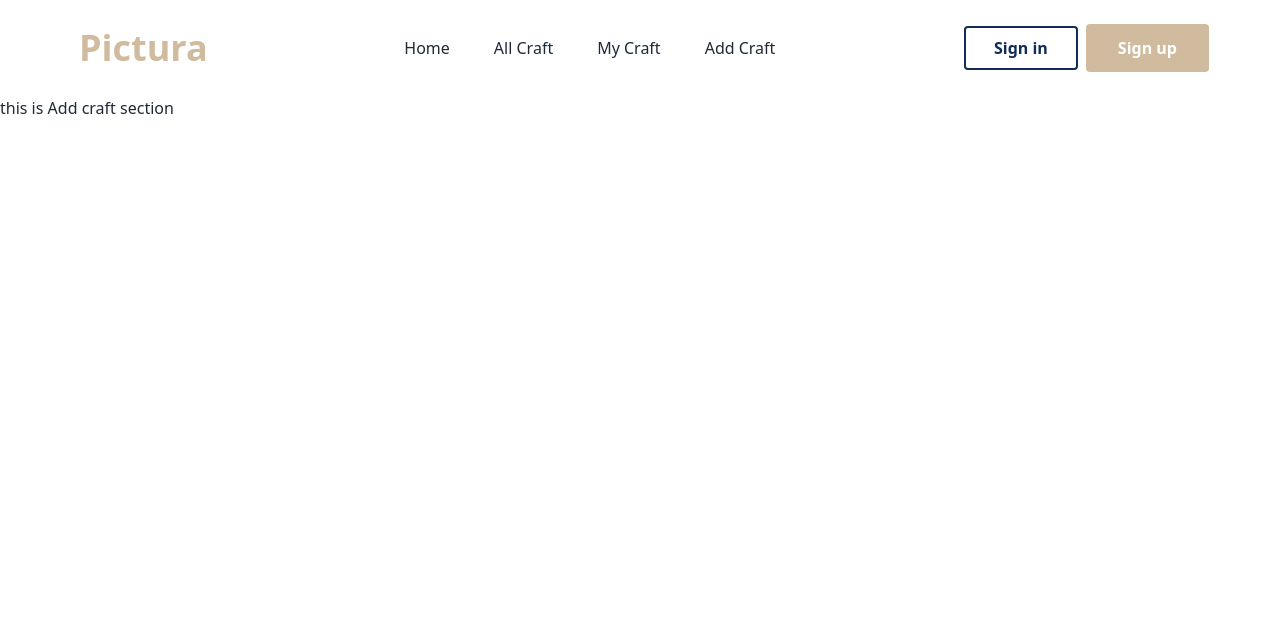
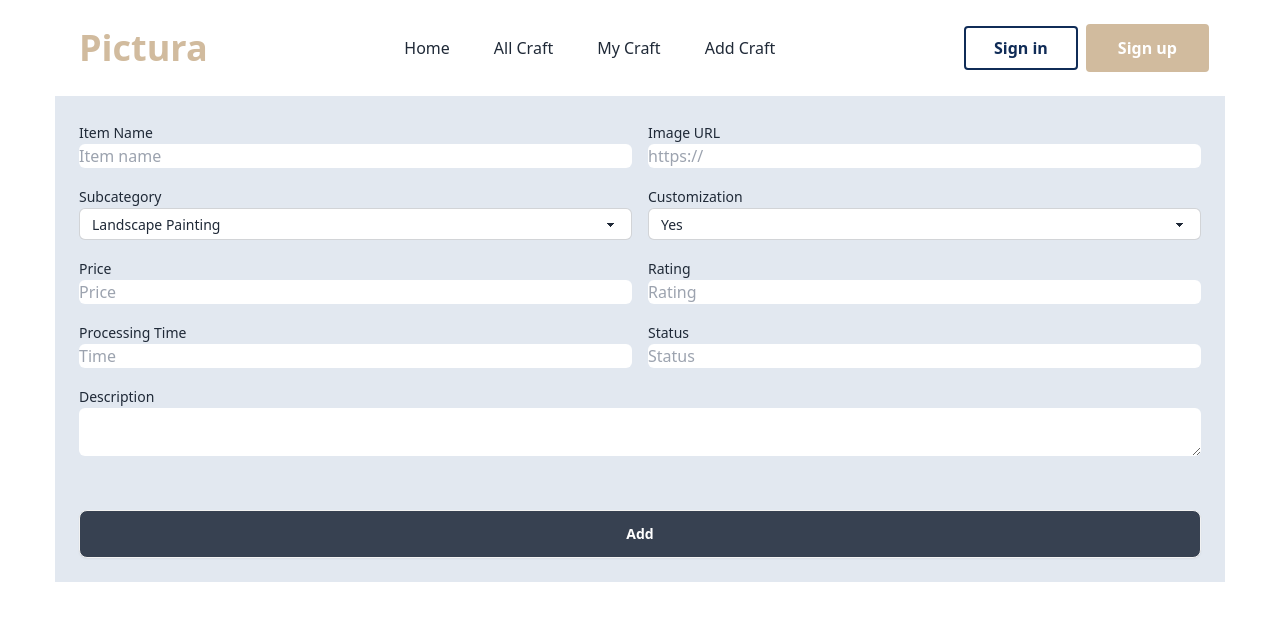
Before and after one commit to JayedXishan/Pictura-client, a React (Vite) app: page /addcraft in a window 1280 px wide. Shown: the top 620 px of the page. Built offline with nearby package versions, Linux system fonts and the light colour scheme; no server answers.

Commit message:
add craft section added

```diff
--- /dev/null
+++ b/src/Components/Craft.jsx
@@ -0,0 +1,35 @@
+import React from 'react';
+import { LuBadgeDollarSign } from "react-icons/lu";
+import { FaRegStar } from "react-icons/fa";
+
+const Craft = () => {
+    return (
+        <div>
+            <div>
+                <div className="card card-compact w-96 bg-base-100 shadow-xl">
+                    <figure><img src="https://daisyui.com/images/stock/photo-1606107557195-0e29a4b5b4aa.jpg" alt="Shoes" /></figure>
+                    <div className="card-body">
+                        <h2 className="card-title">Shoes!</h2>
+                        <p>Lorem ipsum dolor sit amet, consectetur adipisicing elit. Architecto, velit accusantium quia eaque perspiciatis mollitia minima ratione sint officiis quas?</p>
+                        <div className='flex justify-between'>
+                            <div className='flex space-x-2 items-center'>
+                                <LuBadgeDollarSign className='text-[#D1BB9E]' />
+                                <p>200</p>
+                            </div>
+                            <div className='flex space-x-2 items-center'>
+                                <FaRegStar className='text-[#D1BB9E]' />
+                                <p>4.8</p>
+                            </div>
+
+                        </div>
+                        <div className="card-actions justify-end">
+                            <button className="btn bg-[#D1BB9E] text-white">View details</button>
+                        </div>
+                    </div>
+                </div>
+            </div>
+        </div>
+    );
+};
+
+export default Craft;
--- /dev/null
+++ b/src/Components/CraftContainer.jsx
@@ -0,0 +1,25 @@
+import React from 'react';
+import Craft from './Craft';
+import { useLoaderData } from 'react-router-dom';
+
+const CraftContainer = () => {
+
+    const crafts = useLoaderData();
+
+    return (
+        <div className='lg:w-[1170px] mx-auto my-[100px]'>
+            <div className='w-full mb-[60px]'>
+                <h3 className='text-center text-2xl font-bold' >Our Arts and Crafts </h3>
+                <p className='w-[70%] text-center mx-auto'>Lorem ipsum dolor sit, amet consectetur adipisicing elit. Reiciendis consequatur, hic dolorum nulla dolor ipsum porro laboriosam maiores quas ea.</p>
+            </div>
+            <div className='grid grid-cols-3 gap-4'>
+                {
+                     crafts.slice(0,6).map(craft => <Craft craft={craft} key={craft._id}></Craft>)
+                }
+
+            </div>
+        </div>
+    );
+};
+
+export default CraftContainer;
--- a/src/Pages/AddCraft.jsx
+++ b/src/Pages/AddCraft.jsx
@@ -1,9 +1,96 @@
 import React from 'react';
 
 const AddCraft = () => {
+
+    const handleAdd = e => {
+        e.preventDefault();
+
+        const form = e.target;
+
+        const name = form.item_name.value;
+        const image = form.image.value;
+        const subcategory = form.subcategory.value;
+        const customization = form.customization.value;
+        const price = form.price.value;
+        const rating = form.rating.value;
+        const time = form.item_name.value;
+        const status = form.status.value;
+        const description = form.description.value;
+
+        const item = {name , subcategory , customization ,  image , price , rating , time , status , description };
+
+
+        fetch('http://localhost:5000/craft', {
+            method: "POST", // *GET, POST, PUT, DELETE, etc.
+            headers: {
+                "Content-Type": "application/json"
+            },
+            body: JSON.stringify(item)
+        })
+            .then(res => res.json())
+            .then(data => {
+                console.log(data);
+            })
+
+    }
+
     return (
-        <div>
-            <h3>this is Add craft section</h3>
+        <div className='lg:w-[1170px] mx-auto'>
+            <div className="p-6 bg-slate-200 ">
+                <form onSubmit={handleAdd} className="container flex flex-col mx-auto space-y-12">
+                        <div className="grid grid-cols-6 gap-4 col-span-full lg:col-span-3">
+                            <div className="col-span-full sm:col-span-3">
+                                <label className="text-sm">Item Name</label>
+                                <input  name='item_name' type="text" placeholder="Item name" className="w-full rounded-md focus:ring focus:ring-opacity-75  focus:dark:ring-violet-600 " />
+                            </div>
+                            <div className="col-span-full sm:col-span-3">
+                                <label className="text-sm">Image URL</label>
+                                <input  name='image' type="text" placeholder="https://" className="w-full rounded-md focus:ring focus:ring-opacity-75  focus:dark:ring-violet-600" />
+                            </div>
+                            <div className="col-span-full sm:col-span-3">
+                                <label htmlFor="username" className="text-sm">Subcategory</label>
+                                <select name='subcategory'  className="select select-bordered select-sm w-full  rounded-md focus:ring focus:ring-opacity-75  focus:dark:ring-violet-600 ">
+                                    {/* <option disabled selected>Select</option> */}
+                                    <option selected>Landscape Painting</option>
+                                    <option>Portrait Drawing</option>
+                                    <option>Watercolour Painting</option>
+                                    <option>oil Painting</option>
+                                    <option>Charcoal Sketching</option>
+                                    <option>Cartoon Drawing</option>
+                                </select>
+                            </div>
+                            <div className="col-span-full sm:col-span-3">
+                                <label className="text-sm">Customization</label>
+                                <select name='customization' className="select select-bordered select-sm w-full  rounded-md focus:ring focus:ring-opacity-75  focus:dark:ring-violet-600 ">
+                                    <option selected>Yes</option>
+                                    <option>No</option>
+                                </select>
+                            </div>
+                            <div className="col-span-full sm:col-span-3">
+                                <label className="text-sm">Price</label>
+                                <input name='price' type="text" placeholder="Price" className="w-full rounded-md focus:ring focus:ring-opacity-75  focus:dark:ring-violet-600 " />
+                            </div>
+                            <div className="col-span-full sm:col-span-3">
+                                <label  className="text-sm">Rating</label>
+                                <input name='rating' type="text" placeholder="Rating" className="w-full rounded-md focus:ring focus:ring-opacity-75  focus:dark:ring-violet-600" />
+                            </div>
+                            <div className="col-span-full sm:col-span-3">
+                                <label  className="text-sm">Processing Time</label>
+                                <input name='time' type="text" placeholder="Time" className="w-full rounded-md focus:ring focus:ring-opacity-75  focus:dark:ring-violet-600 " />
+                            </div>
+                            <div className="col-span-full sm:col-span-3">
+                                <label  className="text-sm">Status</label>
+                                <input name='status' type="text" placeholder="Status" className="w-full rounded-md focus:ring focus:ring-opacity-75  focus:dark:ring-violet-600" />
+                            </div>
+                            <div className="col-span-full">
+                                <label  className="text-sm">Description</label>
+                                <textarea name='description' placeholder="" className="w-full rounded-md focus:ring focus:ring-opacity-75 focus:dark:ring-violet-600"></textarea>
+                            </div>
+
+                        </div>
+                    <input type="submit" value="Add" className='btn bg-gray-700 text-white' />
+                </form>
+            </div>
         </div>
     );
 };
--- a/src/Pages/Home.jsx
+++ b/src/Pages/Home.jsx
@@ -1,10 +1,12 @@
 import React from 'react';
 import Banner from '../Components/Banner';
+import CraftContainer from '../Components/CraftContainer';
 
 const Home = () => {
     return (
         <div>
             <Banner></Banner>
+            <CraftContainer></CraftContainer>
         </div>
     );
 };
--- a/src/main.jsx
+++ b/src/main.jsx
@@ -22,6 +22,7 @@ const router = createBrowserRouter([
       {
         path:'/',
         element:<Home></Home>,
+        loader: () => fetch('http://localhost:5000/craft'),
       },
       {
         path:'/login',
```
